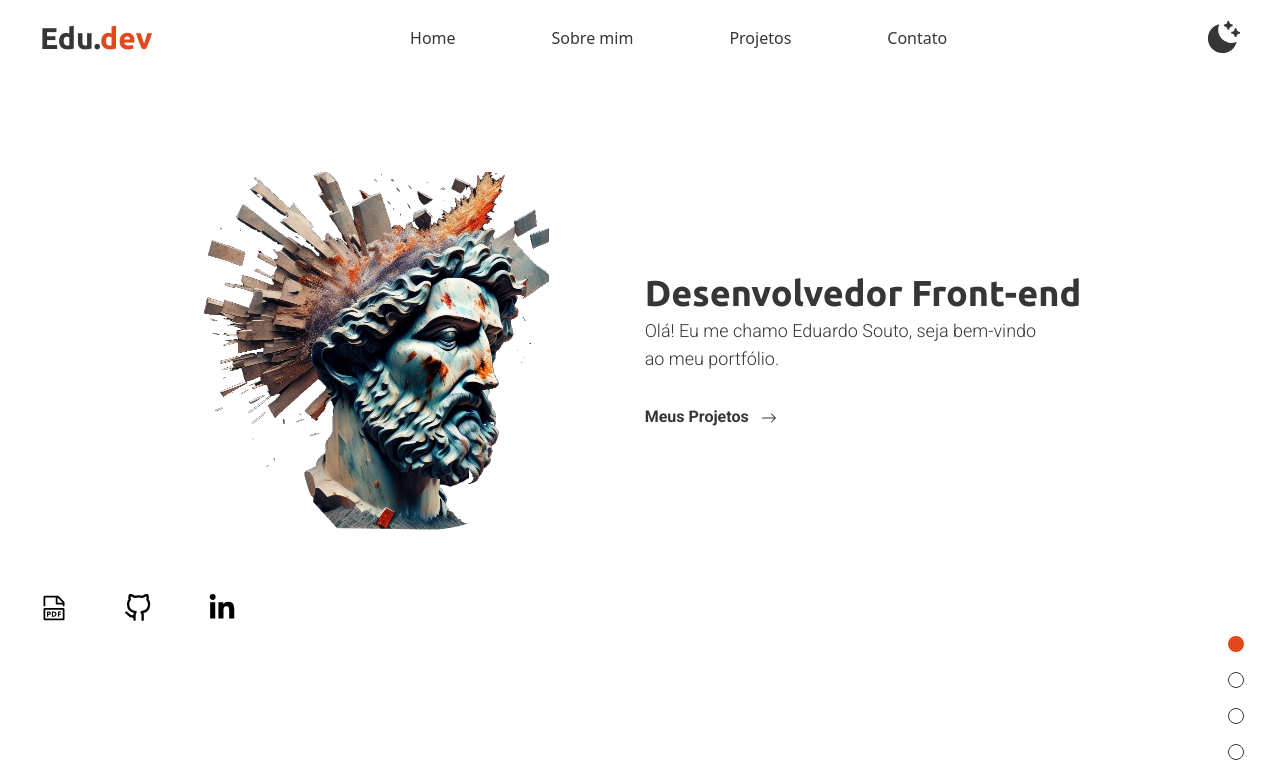
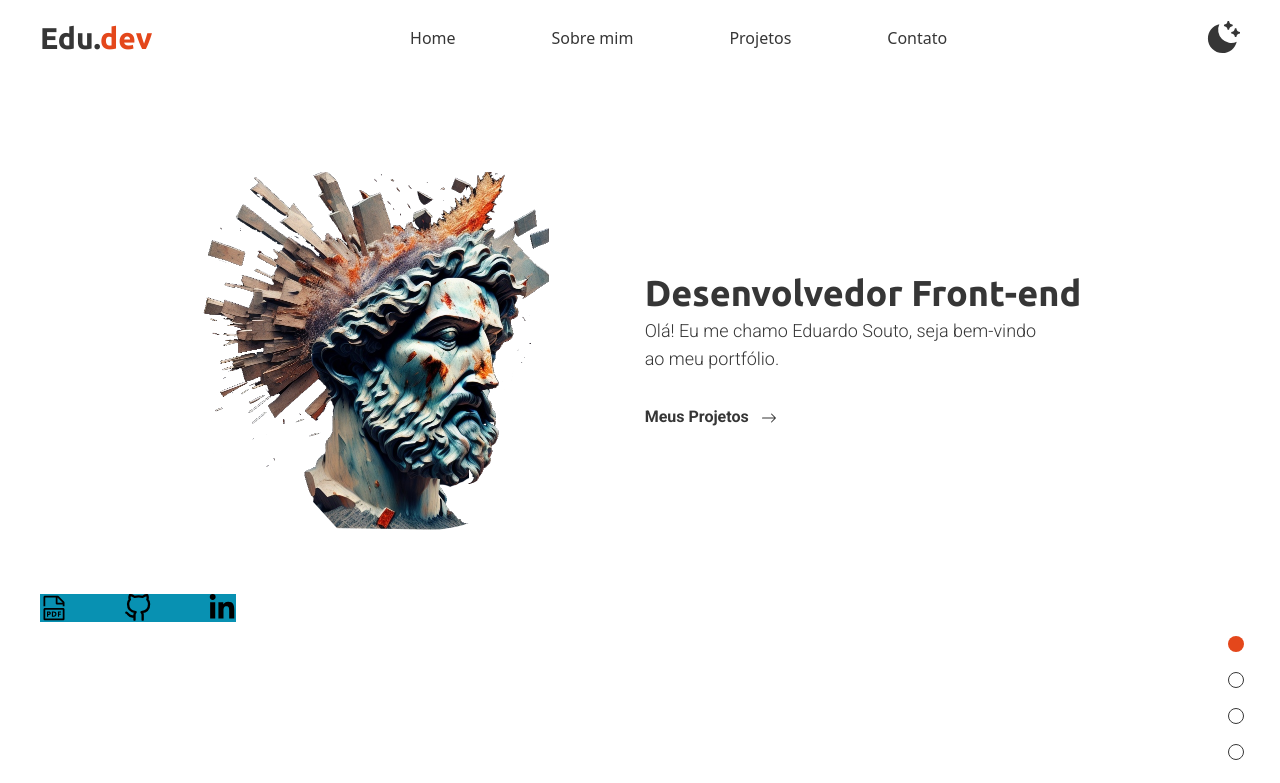
Before and after one commit to eduardosoutodefreitas/portfolio, a Next.js app: page / in a window 1280 px wide. Shown: the top 783 px of the page. Built offline with nearby package versions, Linux system fonts and the light colour scheme.

Commit message:
feat: change tailwind config and fonts config

```diff
--- a/pages/_app.js
+++ b/pages/_app.js
@@ -3,11 +3,11 @@ import "@/styles/globals.css";
 
 const ubuntu = Ubuntu({
   subsets: ["latin"],
-  weight: ["700", "400"],
+  weight: ["700", "500", "400", "300"],
 });
 const roboto = Roboto({
   subsets: ["latin"],
-  weight: ["700", "400", "300", "100"],
+  weight: ["900", "700", "500", "400", "300", "100"],
 });
 
 export default function App({ Component, pageProps }) {
--- a/pages/_document.js
+++ b/pages/_document.js
@@ -1,4 +1,4 @@
-import { Html, Head, Main, NextScript } from 'next/document'
+import { Html, Head, Main, NextScript } from "next/document";
 
 export default function Document() {
   return (
@@ -9,5 +9,5 @@ export default function Document() {
         <NextScript />
       </body>
     </Html>
-  )
+  );
 }
--- a/tailwind.config.js
+++ b/tailwind.config.js
@@ -8,11 +8,6 @@ module.exports = {
     "./components/**/*.{js,ts,jsx,tsx}",
   ],
   theme: {
-    colors: {
-      primary: "#363636",
-      gray: "#FCFCFC",
-      orange: "#E4471B",
-    },
     screens: {
       desktop: { max: "1024px" },
       // => @media (max-width: 1024px) { ... }
@@ -28,6 +23,10 @@ module.exports = {
         primary: ["var(--Roboto-font)", ...fontFamily.sans],
         special: ["var(--Ubuntu-font)", ...fontFamily.serif],
       },
+      colors: {
+        primary: "#363636",
+        orange: "#E4471B",
+      },
     },
   },
   plugins: [],
```
